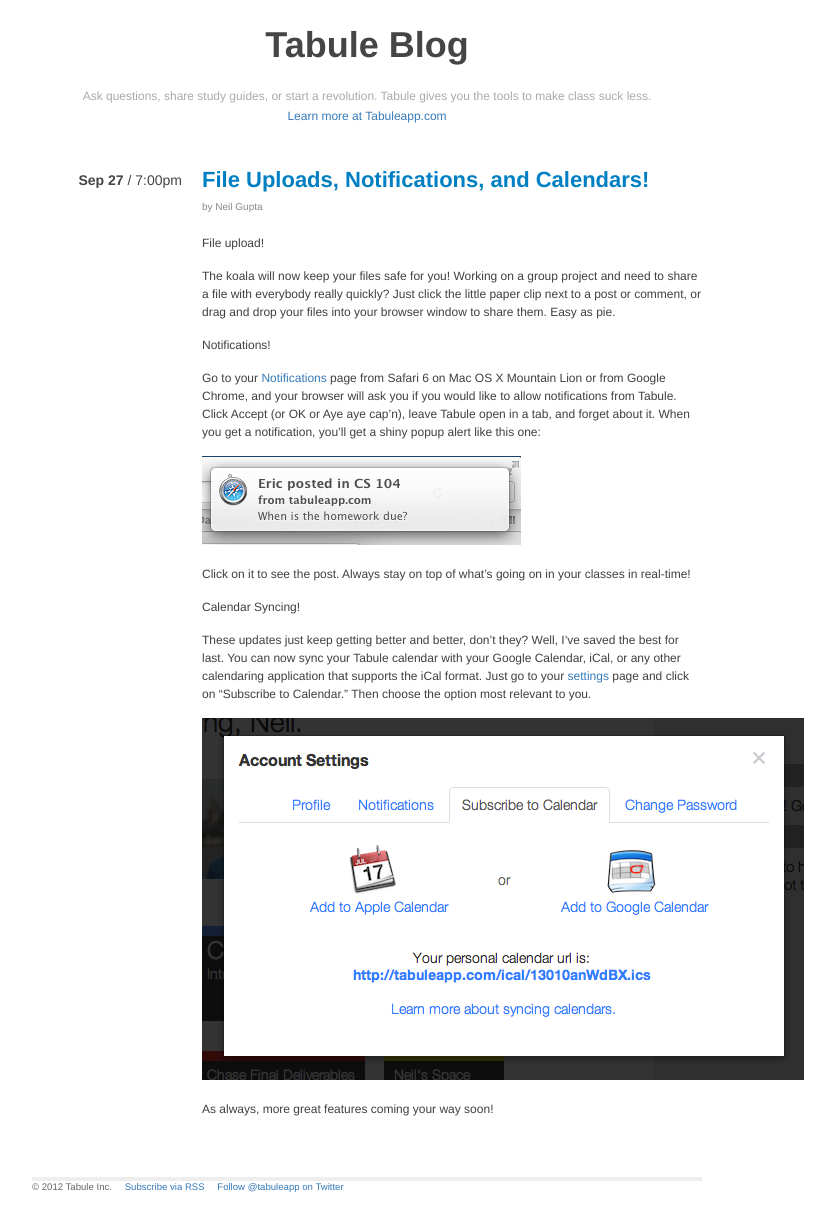
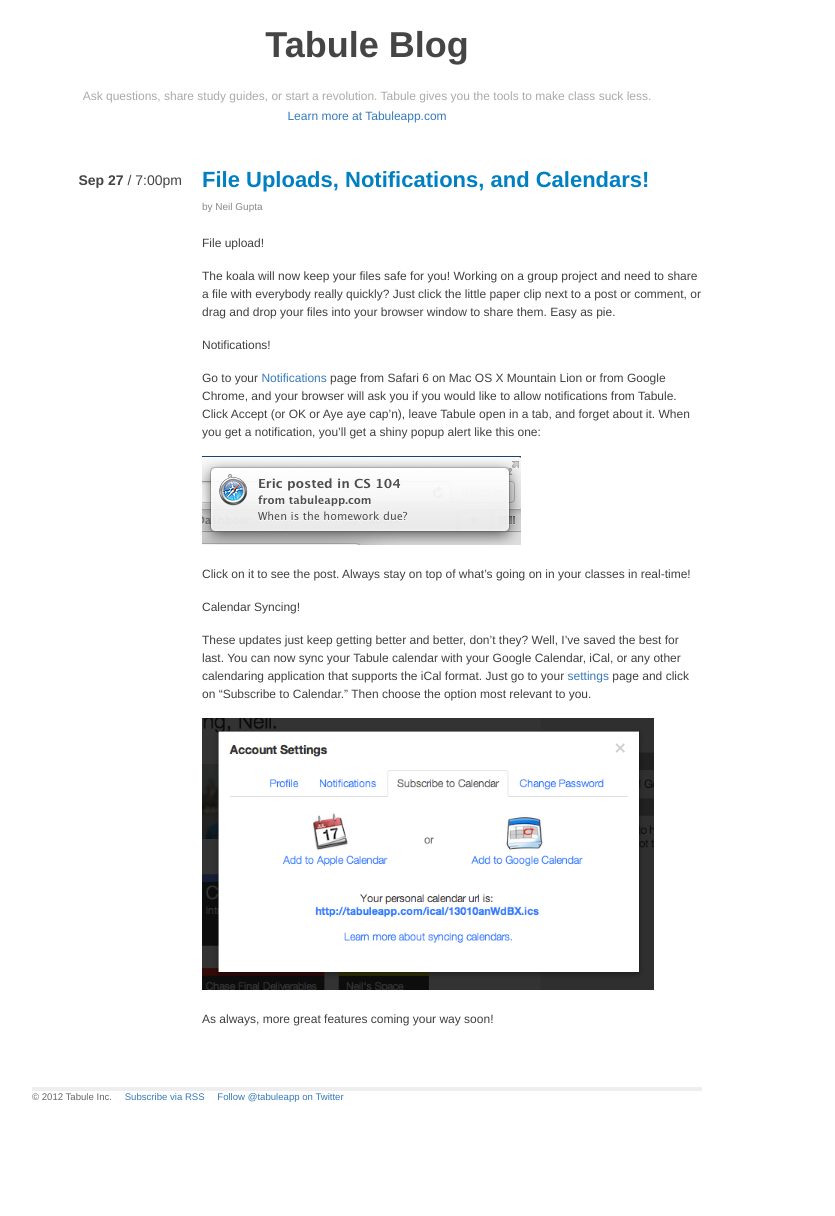
Before and after one commit to Tabule/TabuleBlog, a Jekyll site: the page built from _posts/2012-09-27-file-uploads-notifications-and-calendars.md, in a window 1280 px wide. Shown: the whole page, without its empty margins (273-1108 px from the left). Built offline with Jekyll 4.4.1, drawn with Linux system fonts in a browser that asks for light colours; comment, search, counter and statistics services are not loaded; after the commit the page ends 1126 px from its top, so only the background shows below that.

Commit message:
fixed sizing of an image

```diff
--- a/_posts/2012-09-27-file-uploads-notifications-and-calendars.md
+++ b/_posts/2012-09-27-file-uploads-notifications-and-calendars.md
@@ -22,6 +22,6 @@
 
 These updates just keep getting better and better, don't they? Well, I've saved the best for last. You can now sync your Tabule calendar with your Google Calendar, iCal, or any other calendaring application that supports the iCal format. Just go to your [settings](https://tabuleapp.com/settings) page and click on "Subscribe to Calendar." Then choose the option most relevant to you.
 
-<img src="/post_files/calSetup.png" alt="" width="602" height="362" />
+<img src="/post_files/calSetup.png" alt="" width="452" height="272" />
 
 As always, more great features coming your way soon!
```
